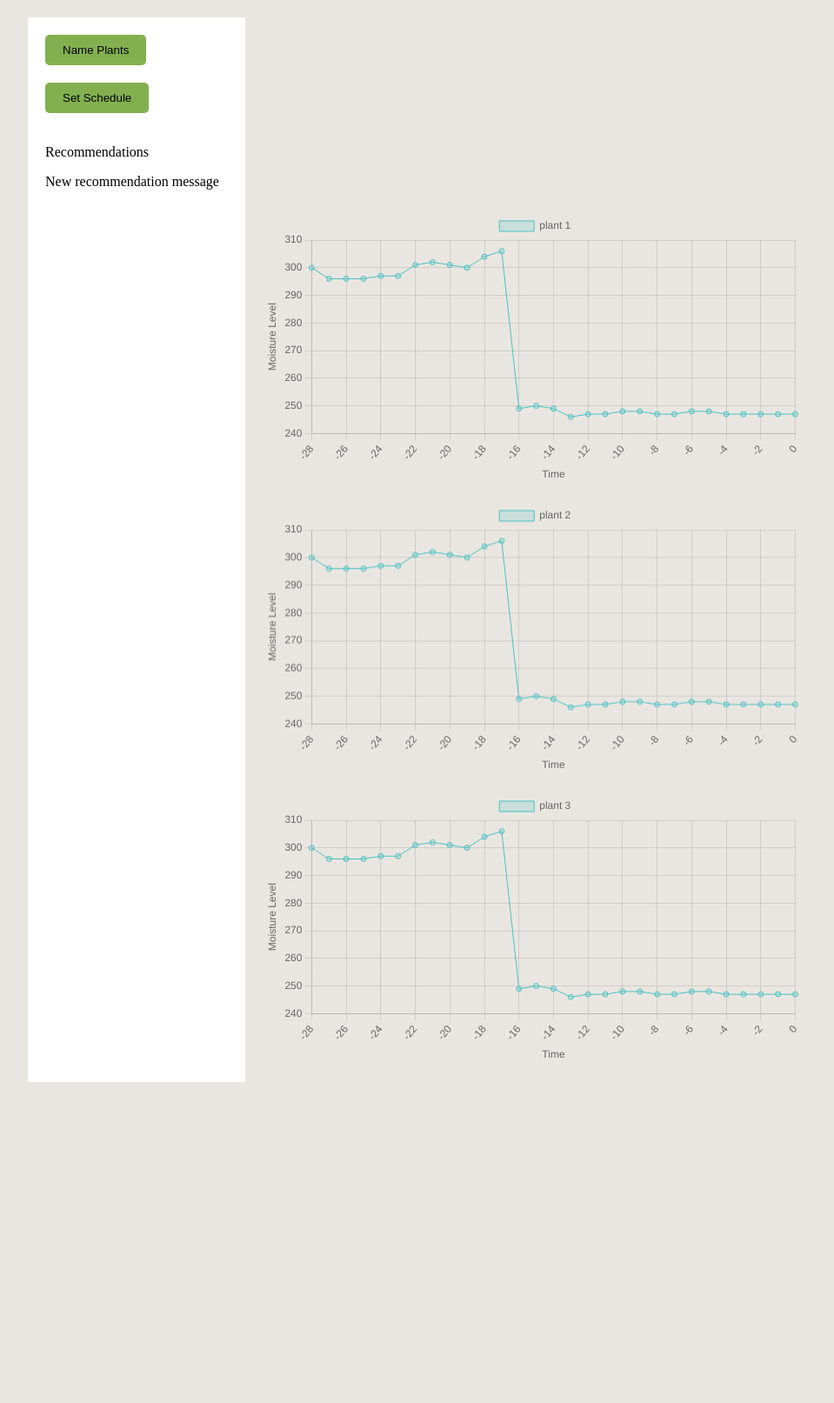
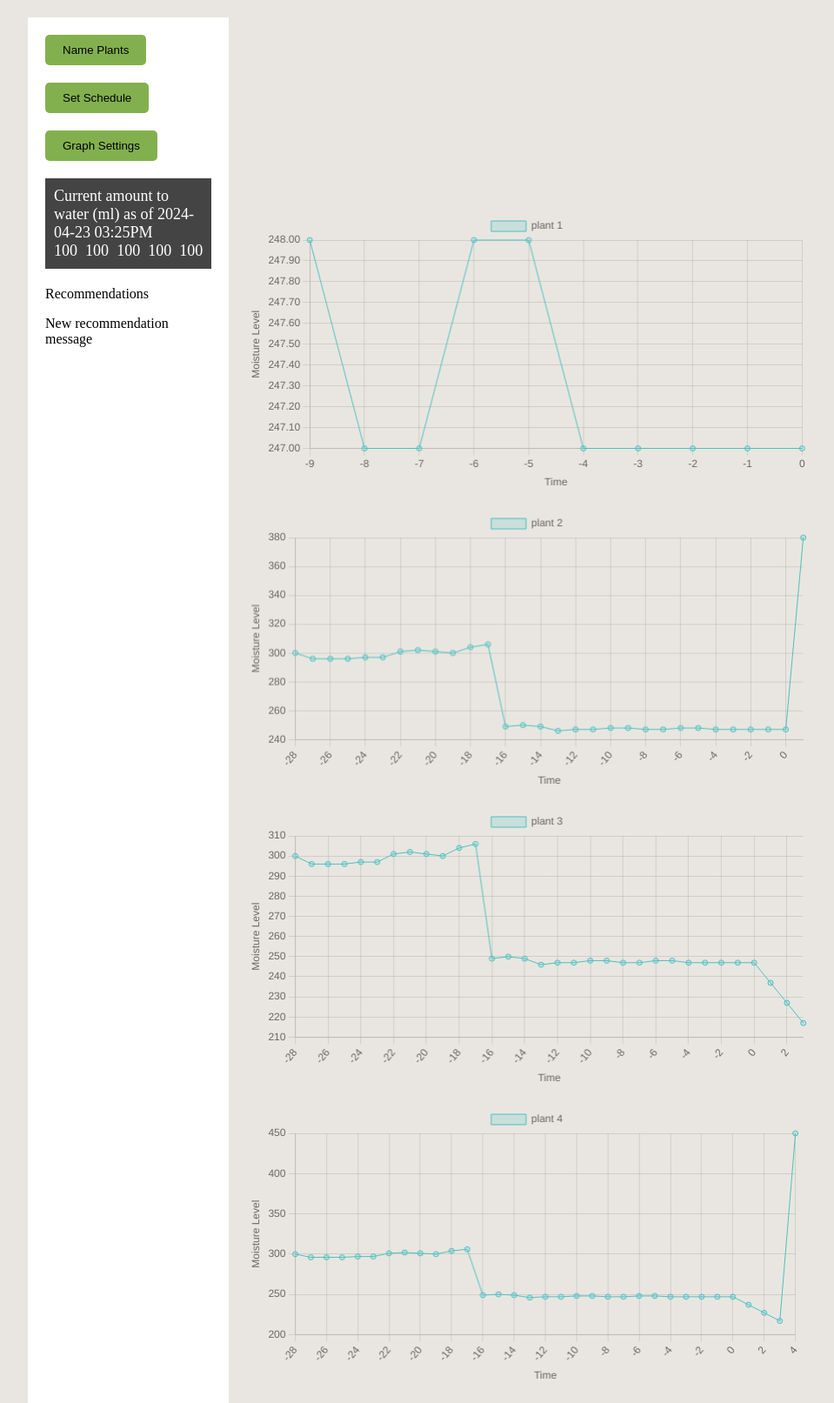
Before and after one commit to JamesReilly25/SDPTEAM23, a Flask app: page / in a window 1280 px wide. Shown: the whole page at 87% size, without its empty margins (160-1119 px from the left). Before the commit the page ends 1244 px from the top, so only its background shows below. Run offline with Flask 3, Linux system fonts and the light colour scheme; data that the repository does not hold is empty; a map, chart or similar area stays blank.

Commit message:
Add files via upload

```diff
--- a/SDP_code/SDP_Website/app.py
+++ b/SDP_code/SDP_Website/app.py
@@ -14,6 +14,19 @@ def read_from_json(filepath):
 def write_to_json(data, filepath):
     with open(filepath, 'w') as json_file:
         json.dump(data, json_file, indent=4)
+
+
+def average_rate_of_change(numbers):
+    if len(numbers) < 2:
+        return None  # Need at least two numbers to calculate rate of change
+
+    differences = [numbers[i] - numbers[i-1] for i in range(1, len(numbers))]
+    average_change = sum(differences) / len(differences)
+    return average_change
+
+def score_number(number, upper_limit, lower_limit):
+    score = ((upper_limit - number) / (upper_limit - lower_limit)) * 100
+    return score
 #----------------------------------------------------------------------------
 
 
@@ -42,7 +55,52 @@ def bacon():
 @app.route('/Amount_to_water', methods=['GET'])
 def Amount_to_water():
     water_amounts = [1, 2, 3, 4, 5]
+    base_watering_amount = 100
+
+    for json_index in range(5):
+
+        json_file_path = f"static/data/data{json_index}.json"
+        data = read_from_json(json_file_path)
+
+        target = data['current_target'] # target ideal plant file to mimic
+
+        json_file_path2 = f"static/data/Ideal{target}.json"
+        data2 = read_from_json(json_file_path2)
+
+        current_time = datetime.utcnow() - timedelta(hours=4)  # UTC time minus 4 hours for EST
+        # Format current_time as desired with date and time
+        current_time_str = current_time.strftime('%I:%M%p %m/%d/%Y')
+
+
+        if len(data['moisture_data']) > (data['readings_per_day'] * data['current_watering_period']):
+            history_from_last_water=data['moisture_data'][-(data['readings_per_day'] * data['current_watering_period']):] #mv history from last watering
+            mv_roc= average_rate_of_change(history_from_last_water) * data['readings_per_day'] # average rate of change of MV values
+            target_mv = data2['lower_limit'] + mv_roc * data['current_watering_period'] # target MV to end at after watering
+
+            score = score_number(history_from_last_water[-1],data2['lower_limit'],data2['upper_limit']) # how far off were we from where we want to be
+            water_multiplier = data['water_multiplier']*score/100 # a learning multiplier
+            water_amount = int(base_watering_amount * water_multiplier)
+
+            # Update data json with new water_multiplier
+            data['water_multiplier'] = water_multiplier
+            data['last_water_amount'] = water_amount
+
+
+            water_amounts[json_index] = water_amount
+
+        else: #first watering case
+            water_amounts[json_index] = base_watering_amount* data['current_watering_period']
+
+        data['time_of_last_water'] = current_time_str
+        write_to_json(data, json_file_path)
+
+
     return jsonify(water_amounts)
+
+
+
+
+
 
 
 @app.route('/update_data', methods=['POST'])
@@ -68,8 +126,8 @@ def update_data():
     # Get current time in EST timezone
     current_time = datetime.utcnow() - timedelta(hours=4)  # UTC time minus 4 hours for EST
 
-    # Format current_time as desired
-    current_time_str = current_time.strftime('%I:%M%p')
+    # Format current_time as desired with date and time
+    current_time_str = current_time.strftime('%Y-%m-%d %I:%M%p')
 
     # Append numbers to arrays
     data['moisture_data'].append(number1)
@@ -79,6 +137,7 @@ def update_data():
     write_to_json(data, json_file_path)
 
     return jsonify({'success': True})
+
 
 @app.route('/title-update', methods=['POST'])
 def update_title():
@@ -102,5 +161,52 @@ def update_title():
     except Exception as e:
         return jsonify({'error': f'Error updating title: {str(e)}'}), 500
 
+
+@app.route('/graph-period-update', methods=['POST'])
+def update_graph_period():
+    data = request.json
+    index = data.get('index')
+    new_graph_period = data.get('newGraphPeriod')
+
+    if index is None or new_graph_period is None:
+        return jsonify({'error': 'Invalid request. Both index and newGraphPeriod are required.'}), 400
+
+    try:
+        filename = f"static/data/data{index}.json"
+        with open(filename, 'r') as file:
+            json_data = json.load(file)
+            json_data['graph_period'] = new_graph_period
+        with open(filename, 'w') as file:
+            json.dump(json_data, file, indent=4)
+        return jsonify({'message': 'Graph period updated successfully!'}), 200
+    except FileNotFoundError:
+        return jsonify({'error': f'File data{index}.json not found.'}), 404
+    except Exception as e:
+        return jsonify({'error': f'Error updating graph period: {str(e)}'}), 500
+
+@app.route('/schedule-update', methods=['POST'])
+def schedule_update():
+    data = request.json
+    index = data.get('index')
+    new_watering_period = data.get('new_watering_period')
+
+    if index is None or new_watering_period is None:
+        return jsonify({'error': 'Invalid request. Both index and new_watering_period are required.'}), 400
+
+    try:
+        filename = f"static/data/data{index}.json"
+        with open(filename, 'r') as file:
+            json_data = json.load(file)
+            json_data['current_watering_period'] = new_watering_period
+        with open(filename, 'w') as file:
+            json.dump(json_data, file, indent=4)
+        return jsonify({'message': 'current_watering_period updated successfully!'}), 200
+    except FileNotFoundError:
+        return jsonify({'error': f'File data{index}.json not found.'}), 404
+    except Exception as e:
+        return jsonify({'error': f'Error updating current_watering_period period: {str(e)}'}), 500
+
+
+
 if __name__ == '__main__':
     app.run(debug=True)
--- /dev/null
+++ b/SDP_code/SDP_Website/static/config.js
@@ -0,0 +1,2 @@
+// config.js
+let MAX_DATA_POINTS = 10; // Initial value, can be changed dynamically
--- /dev/null
+++ b/SDP_code/SDP_Website/static/data/Ideal1.json
@@ -0,0 +1,6 @@
+
+{
+  "lower_limit": 240,
+  "upper_limit": 410,
+  "Plant_Name" : "Nutmeg"
+}
--- a/SDP_code/SDP_Website/static/home.js
+++ b/SDP_code/SDP_Website/static/home.js
@@ -1,4 +1,4 @@
-// Fetch JSON data for the first graph
+// main.js
 fetch('static/data/data0.json')
   .then(response => response.json())
   .then(data => {
@@ -7,15 +7,20 @@ fetch('static/data/data0.json')
       const timeLabels = data.time_labels;
       const moistureData = data.moisture_data;
 
+      // Limit the number of data points if it exceeds the maximum allowed
+      const maxDataPoints = Math.min(data.graph_period, timeLabels.length);
+      const truncatedTimeLabels = timeLabels.slice(-maxDataPoints);
+      const truncatedMoistureData = moistureData.slice(-maxDataPoints);
+
       // Create a new Chart instance for the first canvas
       const ctx = document.getElementById('moistureChart0').getContext('2d');
       const moistureChart = new Chart(ctx, {
         type: 'line',
         data: {
-          labels: timeLabels,
+          labels: truncatedTimeLabels,
           datasets: [{
             label: data.title,
-            data: moistureData,
+            data: truncatedMoistureData,
             backgroundColor: 'rgba(75, 192, 192, 0.2)', // Fill color
             borderColor: 'rgba(75, 192, 192, 1)', // Line color
             borderWidth: 1
@@ -44,6 +49,7 @@ fetch('static/data/data0.json')
   })
   .catch(error => console.error('Error fetching data:', error));
 
+
 // Fetch JSON data for the second graph ---------------------------------------------------------------------
 fetch('static/data/data1.json')
   .then(response => response.json())
@@ -53,15 +59,20 @@ fetch('static/data/data1.json')
       const timeLabels = data.time_labels;
       const moistureData = data.moisture_data;
 
+      // Limit the number of data points if it exceeds the maximum allowed
+      const maxDataPoints = Math.min(data.graph_period, timeLabels.length);
+      const truncatedTimeLabels = timeLabels.slice(-maxDataPoints);
+      const truncatedMoistureData = moistureData.slice(-maxDataPoints);
+
       // Create a new Chart instance for the first canvas
       const ctx = document.getElementById('moistureChart1').getContext('2d');
       const moistureChart = new Chart(ctx, {
         type: 'line',
         data: {
-          labels: timeLabels,
+          labels: truncatedTimeLabels,
           datasets: [{
             label: data.title,
-            data: moistureData,
+            data: truncatedMoistureData,
             backgroundColor: 'rgba(75, 192, 192, 0.2)', // Fill color
             borderColor: 'rgba(75, 192, 192, 1)', // Line color
             borderWidth: 1
@@ -185,3 +196,50 @@ fetch('static/data/data3.json')
     }
   })
   .catch(error => console.error('Error fetching data:', error));
+
+
+// Fetch JSON data for the fourth graph -----------------------------------------------------------------------
+fetch('static/data/data4.json')
+  .then(response => response.json())
+  .then(data => {
+    // Check if the JSON data is not empty
+    if (data && data.time_labels && data.moisture_data && data.time_labels.length > 0 && data.moisture_data.length > 0) {
+      const timeLabels = data.time_labels;
+      const moistureData = data.moisture_data;
+
+      // Create a new Chart instance for the first canvas
+      const ctx = document.getElementById('moistureChart4').getContext('2d');
+      const moistureChart = new Chart(ctx, {
+        type: 'line',
+        data: {
+          labels: timeLabels,
+          datasets: [{
+            label: data.title,
+            data: moistureData,
+            backgroundColor: 'rgba(75, 192, 192, 0.2)', // Fill color
+            borderColor: 'rgba(75, 192, 192, 1)', // Line color
+            borderWidth: 1
+          }]
+        },
+        options: {
+          scales: {
+            x: {
+              title: {
+                display: true,
+                text: 'Time'
+              }
+            },
+            y: {
+              title: {
+                display: true,
+                text: 'Moisture Level'
+              }
+            }
+          }
+        }
+      });
+    } else {
+      console.error('JSON data is empty or invalid.');
+    }
+  })
+  .catch(error => console.error('Error fetching data:', error));
--- /dev/null
+++ b/SDP_code/SDP_Website/static/number_update.js
@@ -0,0 +1,52 @@
+// Function to fetch data from JSON files for multiple plants
+function fetchPlantData() {
+    const numberOfPlants = 5; // Assuming you have data0.json to data4.json
+
+    // Array to store fetched data along with index
+    const fetchedData = [];
+
+    // Fetch data from each JSON file
+    for (let i = 0; i < numberOfPlants; i++) {
+        fetch(`/static/data/data${i}.json`) // Fetch the JSON file for each plant
+            .then(response => response.json()) // Parse the JSON response
+            .then(data => {
+                fetchedData.push({ index: i, value: data.last_water_amount }); // Store index and last water amount value
+                // Update numbers if all data is fetched
+                if (fetchedData.length === numberOfPlants) {
+                    updateNumbers(fetchedData);
+                }
+            })
+            .catch(error => console.error(`Error fetching data for plant ${i}:`, error)); // Log any errors
+    }
+}
+
+// Function to update the numbers in the dark gray box
+function updateNumbers(fetchedData) {
+    // Sort the fetched data based on index
+    fetchedData.sort((a, b) => a.index - b.index);
+
+    const numbers = document.querySelectorAll('.number'); // Select all elements with class 'number'
+    fetchedData.forEach((item, index) => {
+        if (index < numbers.length) {
+            numbers[index].textContent = item.value; // Set the text content of each number element
+        }
+    });
+}
+
+
+  // Function to fetch last water time from data0.json
+function fetchLastWaterTime() {
+    fetch('/static/data/data0.json') // Fetch data0.json
+      .then(response => response.json()) // Parse the JSON response
+      .then(data => {
+        const lastWaterTime = data.time_of_last_water || "Unknown"; // Get the time of last water or set as "Unknown" if not available
+        document.getElementById('lastWaterTime').textContent = lastWaterTime; // Update the text content with last water time
+      })
+      .catch(error => console.error('Error fetching last water time:', error)); // Log any errors
+}
+
+  // Call the fetchLastWaterTime function when the page loads
+window.addEventListener('load', fetchLastWaterTime);
+
+// Call the fetchPlantData function when the page loads
+window.addEventListener('load', fetchPlantData);
--- a/SDP_code/SDP_Website/static/popup.js
+++ b/SDP_code/SDP_Website/static/popup.js
@@ -90,3 +90,80 @@ function closePopup(popupId) {
     console.error("Popup element with ID " + popupId + " not found.");
   }
 }
+
+
+
+
+
+const updateMaxDataPoints = async () => {
+  // Get the new value from the input field
+  var newMaxDataPoints = document.getElementById("maxDataPointsInput").value;
+
+  // Load data
+  const data = await loadData();
+
+  // Loop over each index 0-4
+  for (let i = 0; i < 5; i++) {
+    const selectedData = data[i];
+
+    // Check if data exists for this index
+    if (selectedData !== null) {
+      // Update the graph_period
+      selectedData.graph_period = newMaxDataPoints;
+
+      // Send updated data to the server
+      const response = await fetch('/graph-period-update', {
+        method: 'POST',
+        headers: {
+          'Content-Type': 'application/json',
+        },
+        body: JSON.stringify({ index: i, newGraphPeriod: newMaxDataPoints }),
+      });
+
+      if (response.ok) {
+        console.log(`Graph period updated successfully for index ${i}!`);
+      } else {
+        console.error(`Failed to update graph period for index ${i}:`, response.status);
+      }
+    } else {
+      console.error(`No data available for index ${i}`);
+    }
+  }
+};
+
+
+const updateSchedule = async () => {
+  // Get the new value from the input field
+  var newSchedule = document.getElementById("scheduleInput").value;
+
+  // Load data
+  const data = await loadData();
+
+  // Loop over each index 0-4
+  for (let i = 0; i < 5; i++) {
+    const selectedData = data[i];
+
+    // Check if data exists for this index
+    if (selectedData !== null) {
+      // Update the graph_period
+      selectedData.current_watering_period = newSchedule;
+
+      // Send updated data to the server
+      const response = await fetch('/schedule-update', {
+        method: 'POST',
+        headers: {
+          'Content-Type': 'application/json',
+        },
+        body: JSON.stringify({ index: i, new_watering_period: newSchedule }),
+      });
+
+      if (response.ok) {
+        console.log(`schedule updated successfully for index ${i}!`);
+      } else {
+        console.error(`Failed to update schedule for index ${i}:`, response.status);
+      }
+    } else {
+      console.error(`No data available for index ${i}`);
+    }
+  }
+};
--- a/SDP_code/SDP_Website/templates/hometemp.html
+++ b/SDP_code/SDP_Website/templates/hometemp.html
@@ -19,13 +19,39 @@
       margin-top: 20px; /* Adjust margin as needed */
     }
     .left-panel {
-      width: 30%; /* Adjust the width as needed */
+      width: 40%; /* Adjust the width as needed */
       background-color: #FFF; /* Change this to any color you prefer */
       padding: 20px; /* Adjust padding as needed */
       margin-right: 20px; /* Adjust margin as needed */
     }
+    .charts {
+      /* Define styles for charts if needed */
+    }
     canvas {
       margin-bottom: 20px; /* Adjust margin as needed */
+    }
+    .number-box {
+      background-color: #444; /* Dark gray background */
+      padding: 10px; /* Adjust padding as needed */
+      margin-bottom: 20px; /* Adjust margin as needed */
+      color: #FFF; /* White text color */
+      display: flex;
+      flex-direction: column;
+      align-items: center;
+    }
+    .text {
+      font-size: 18px; /* Adjust font size as needed */
+    }
+    .numbers-container {
+      display: flex;
+      justify-content: space-between;
+      width: 100%;
+    }
+    .number {
+      font-size: 18px; /* Adjust font size as needed */
+    }
+    h4 {
+            font-weight: normal; /* Set font-weight to normal to remove bold */
     }
   </style>
   <link rel="stylesheet" type="text/css" href="/static/styles.css">
@@ -38,6 +64,19 @@
     <div class="left-panel">
         <button class="custom-button" onclick="openPopup('popup')">Name Plants</button>
         <button class="custom-button" onclick="openPopup('popup_schedule')">Set Schedule</button>
+        <button class="custom-button" onclick="openPopup('popup_graph')">Graph Settings</button>
+        <!-- Dark gray box for numbers -->
+        <div class="number-box">
+            <div class="text">Current amount to water (ml) as of <span id="lastWaterTime">-</span></div> <!-- Text row -->
+            <div class="numbers-container">
+                <span class="number">-</span>
+                <span class="number">-</span>
+                <span class="number">-</span>
+                <span class="number">-</span>
+                <span class="number">-</span>
+            </div> <!-- Numbers row -->
+        </div>
+        <!-- End of dark gray box for numbers -->
         <p>Recommendations</p>
         <div id="recommendationsArea"></div>
     </div>
@@ -46,6 +85,7 @@
       <canvas id="moistureChart1" width="400" height="200"></canvas>
       <canvas id="moistureChart2" width="400" height="200"></canvas>
       <canvas id="moistureChart3" width="400" height="200"></canvas>
+      <canvas id="moistureChart4" width="400" height="200"></canvas>
     </div>
   </div>
 
@@ -74,17 +114,34 @@
       <!-- Close button for the popup -->
       <span class="close" onclick="closePopup('popup_schedule')">&times;</span>
       <!-- Popup content -->
-      <h2>to be implemented</h2>
+      <h2>Schedule</h2>
+      <h4>Set how many day you would like between plant waterings:</h4>
+      <input type="number" id="scheduleInput" placeholder="">
+      <!-- Button to submit the new value -->
+      <button onclick="updateMaxDataPoints()">Submit</button>
     </div>
   </div>
 
+  <!-- graph setting Popup content area -->
+  <div id="popup_graph" class="popup">
+    <div class="popup-content">
+      <!-- Close button for the popup -->
+      <span class="close" onclick="closePopup('popup_graph')">&times;</span>
+      <!-- Popup content -->
+      <h2>Graph Settings </h2>
+      <!-- Input field for users to input the new value -->
+      <h4>Set graph period:</h4>
+      <input type="number" id="maxDataPointsInput" placeholder="graph period">
+      <!-- Button to submit the new value -->
+      <button onclick="updateMaxDataPoints()">Submit</button>
+    </div>
+  </div>
 
-
-
-
+  <!-- JavaScript files -->
+  <script src="/static/config.js"></script>
   <script src="/static/home.js"></script>
   <script src="/static/home_reccomendations.js"></script>
   <script src="/static/popup.js"></script>
-
+  <script src="/static/number_update.js"></script> <!-- Include the new script here -->
 </body>
 </html>
```
Also changed, not shown: SDP_code/SDP_Website/static/data/data0.json (+9 -1 lines), SDP_code/SDP_Website/static/data/data1.json (+8 -1 lines), SDP_code/SDP_Website/static/data/data2.json (+9 -2 lines), SDP_code/SDP_Website/static/data/data3.json (+9 -2 lines), SDP_code/SDP_Website/static/data/data4.json (added, +14 -0 lines), 2 other files.
